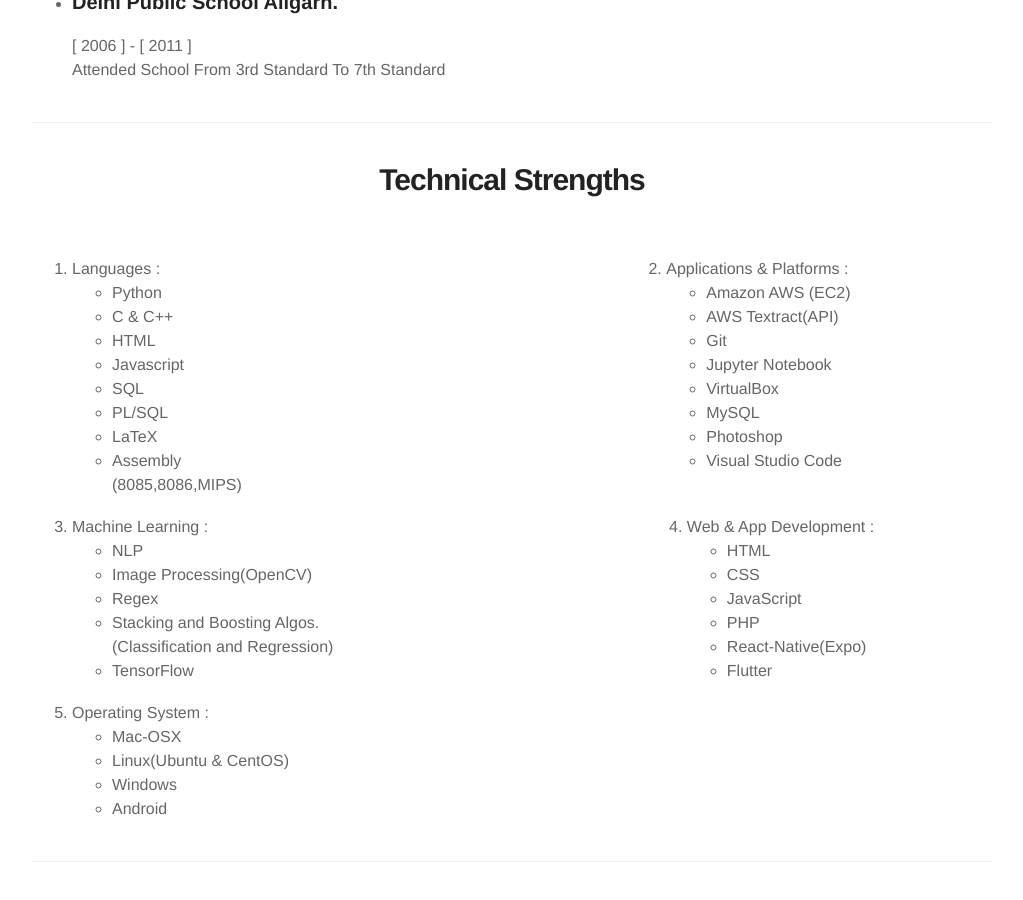
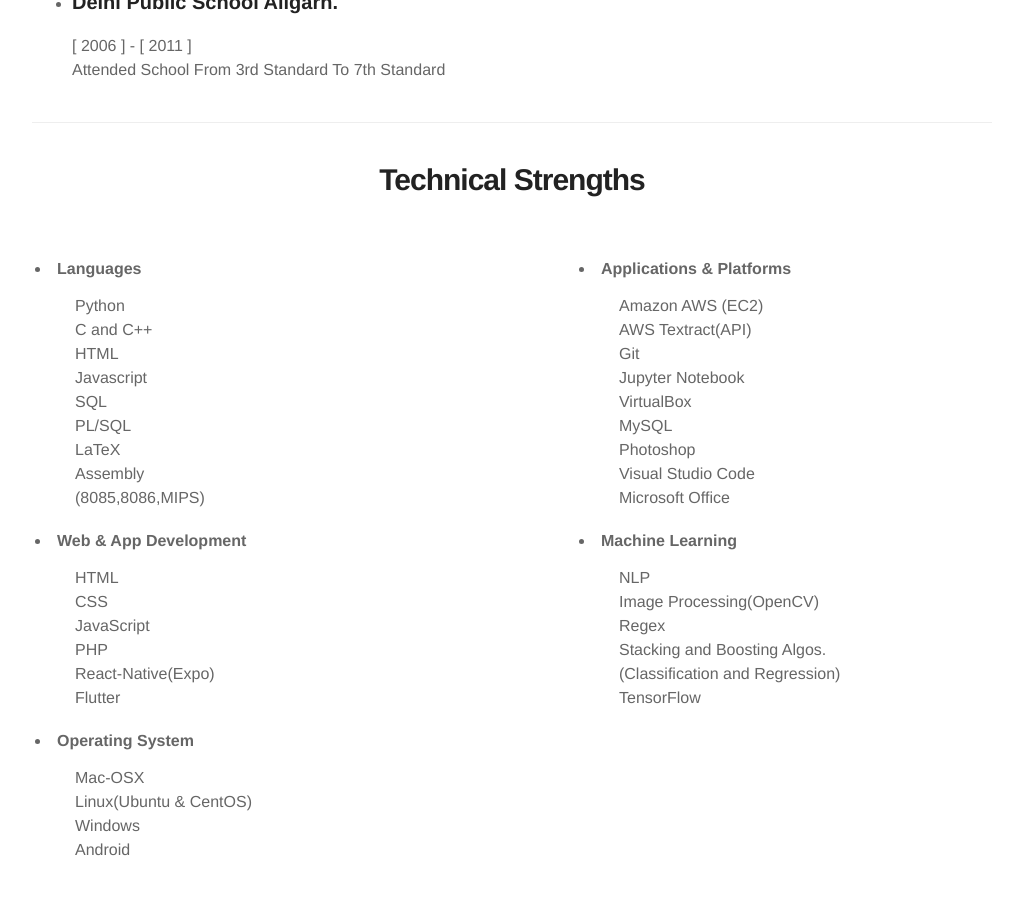
Before and after one commit to anuranjandubey/anuranjandubey.github.io, a Jekyll site: the page built from about.md, in a window 1280 px wide and 900 px high, scrolled down 2058 px. Shown: the whole window, without its empty margins (128-1151 px from the left). Built offline with Jekyll 4.4.1, drawn with Linux system fonts in a browser that asks for light colours.

Commit message:
major update

```diff
--- a/about.md
+++ b/about.md
@@ -2,7 +2,7 @@
 title: About
 layout: page
 ---
-![Profile Image]({% if site.external-image %}{{ site.picture }}{% else %}{{ site.url }}/{{ site.picture }}{% endif %})
+![Profile Image]({% if site.external-image %}{{ site.picture }}{% else %}{{ site.url }}/{{ site.picture }}{% endif %}){:height="30%" width="30%"}
 
 <h1>I'm Always Up to Learn New Things.</h1>
 
@@ -60,75 +60,83 @@
 </ul>
 
 <hr class="rounded">
+
 <h1>Technical Strengths</h1>
 
-<ol class="skill-list">
-    <div class="container" style="display: flex;">
-        <div style="flex-grow: 3">
-			<li><b>Languages :</b>
-				<ul>
-					<li>Python</li>
-					<li>C & C++</li>
-					<li>HTML</li>
-					<li>Javascript</li>
-					<li>SQL</li>
-					<li>PL/SQL</li>
-					<li>LaTeX </li>
-					<li>Assembly<br>(8085,8086,MIPS)</li>
-				</ul>
-			</li>
-        </div>
-        <div style="flex-grow: 1;">
-			<li><b>Applications & Platforms :</b>
-				<ul>
-					<li>Amazon AWS (EC2)</li>
-					<li>AWS Textract(API)</li>
-					<li>Git</li>
-					<li>Jupyter Notebook </li>
-					<li>VirtualBox </li>
-					<li>MySQL</li>
-					<li>Photoshop</li>
-					<li>Visual Studio Code</li>
-				</ul>
-			</li>
-        </div>
-	</div>
-	<br>
-	<div class="container" style="display: flex;">
-        <div style="flex-grow: 3;">
-			<li><b>Machine Learning :</b>
-				<ul>
-					<li>NLP</li>
-					<li>Image Processing(OpenCV)</li>
-					<li>Regex</li>
-					<li>Stacking and Boosting Algos.<br>
-						(Classification and Regression)</li>
-					<li>TensorFlow</li>
-				</ul>
-			</li>
-        </div>
-        <div style="flex-grow: 1;">
-			<li><b>Web & App Development :</b>
-				<ul>
-					<li>HTML</li>
-					<li>CSS</li>
-					<li>JavaScript</li>
-					<li>PHP</li>
-					<li>React-Native(Expo)</li>
-					<li>Flutter</li>
-				</ul>
-			</li>
-        </div>
-    </div><br>
-	<li><b>Operating System :</b>
-		<ul>
-			<li>Mac-OSX</li>
-			<li>Linux(Ubuntu & CentOS)</li>
-			<li>Windows</li>
-			<li>Android</li>
-		</ul>
-	</li>
-</ol>
+<table style="width:125% ;text-align: left;" >
+  <tr>
+    <td>
+      <li><b>Languages</b>
+        <ul>
+          <li style="list-style:none;">Python</li>
+          <li style="list-style:none;">C and C++</li>
+          <li style="list-style:none;">HTML</li>
+          <li style="list-style:none;">Javascript</li>
+          <li style="list-style:none;">SQL</li>
+          <li style="list-style:none;">PL/SQL</li>
+          <li style="list-style:none;">LaTeX </li>
+          <li style="list-style:none;">Assembly<br>(8085,8086,MIPS)</li>
+        </ul>
+      </li>
+    </td>
+    <td>
+      <li><b>Applications & Platforms</b>
+        <ul>
+          <li style="list-style:none;">Amazon AWS (EC2)</li>
+          <li style="list-style:none;">AWS Textract(API)</li>
+          <li style="list-style:none;">Git</li>
+          <li style="list-style:none;">Jupyter Notebook </li>
+          <li style="list-style:none;">VirtualBox </li>
+          <li style="list-style:none;">MySQL</li>
+          <li style="list-style:none;">Photoshop</li>
+          <li style="list-style:none;">Visual Studio Code</li>
+		  <li style="list-style:none;">Microsoft Office</li>
+        </ul>
+      </li>
+    </td>
+  </tr>
+  <tr></tr>
+  <tr>
+    <td>
+      <li><b>Web & App Development</b>
+        <ul>
+          <li style="list-style:none;">HTML</li>
+          <li style="list-style:none;">CSS</li>
+          <li style="list-style:none;">JavaScript</li>
+          <li style="list-style:none;">PHP</li>
+          <li style="list-style:none;">React-Native(Expo)</li>
+          <li style="list-style:none;">Flutter</li>
+        </ul>
+      </li>
+    </td>
+    <td>
+      <li><b>Machine Learning</b>
+        <ul>
+          <li style="list-style:none;">NLP</li>
+          <li style="list-style:none;">Image Processing(OpenCV)</li>
+          <li style="list-style:none;">Regex</li>
+          <li style="list-style:none;">Stacking and Boosting Algos.<br>
+            (Classification and Regression)</li>
+          <li style="list-style:none;">TensorFlow</li>
+        </ul>
+      </li>
+    </td>
+  </tr>
+  <tr></tr>
+  <tr>
+    <td>
+      <li><b>Operating System</b>
+          <ul>
+              <li style="list-style:none;">Mac-OSX</li>
+              <li style="list-style:none;">Linux(Ubuntu & CentOS)</li>
+              <li style="list-style:none;">Windows</li>
+              <li style="list-style:none;">Android</li>
+          </ul>
+      </li>
+    </td>
+    <td></td>
+  </tr>
+</table>
 
 <hr class="rounded">
 
```
Also changed, not shown: assets/images/profile.jpg, 3 other files.
